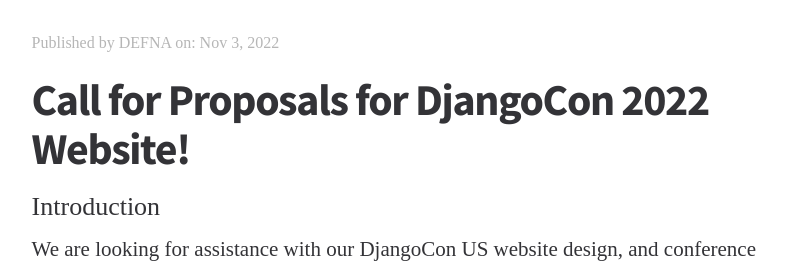
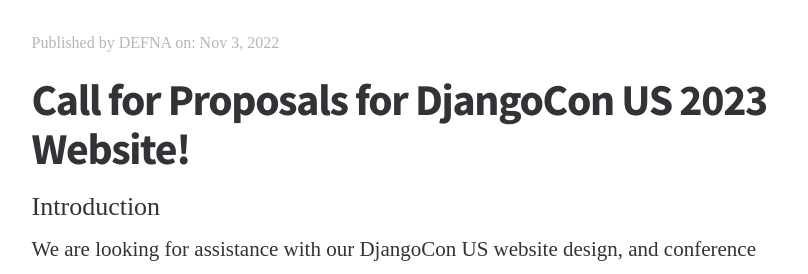
Before and after one commit to DEFNA/defna.org, a Jekyll site: the page built from _posts/2022-11-03-call-for-proposals-for-djangocon-2023-website.md, in a window 1280 px wide. Shown: the part 460-734 px from the top of the page, without its empty margins (234-1042 px from the left). Built offline with Jekyll 4.4.1, drawn with Linux system fonts in a browser that asks for light colours.

Commit message:
Fix title reference

```diff
--- a/_posts/2022-11-03-call-for-proposals-for-djangocon-2023-website.md
+++ b/_posts/2022-11-03-call-for-proposals-for-djangocon-2023-website.md
@@ -1,6 +1,6 @@
 ---
 layout: post
-title:  "Call for Proposals for DjangoCon 2022 Website!"
+title:  "Call for Proposals for DjangoCon US 2023 Website!"
 date: 2022-11-03 09:00:00
 categories: ""
 author_name : DEFNA
```
